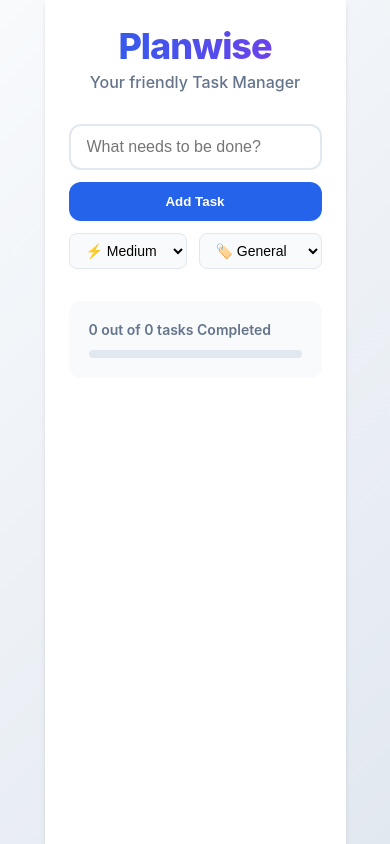
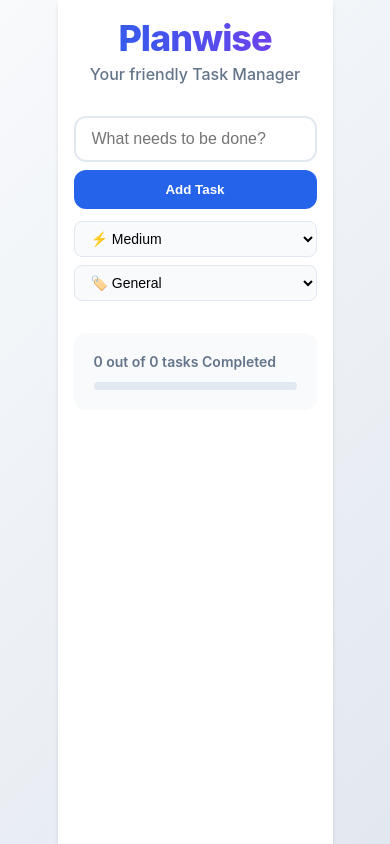
Before and after one commit to lijoraj-p-r/Planwise, a React (Vite) app: page / in a window 390 px wide. Built offline with nearby package versions, Linux system fonts and the light colour scheme.

Commit message:
fix: task text overflow and improve mobile responsiveness

```diff
--- a/src/App.css
+++ b/src/App.css
@@ -178,6 +178,8 @@ header {
   display: block;
   font-weight: 600;
   font-size: 16px;
+  word-break: break-word;
+  overflow-wrap: anywhere;
 }
 
 .task-list li small {
@@ -185,6 +187,7 @@ header {
   font-size: 12px;
   text-transform: uppercase;
   letter-spacing: 0.5px;
+  word-break: break-all;
 }
 
 .task-list button {
@@ -194,6 +197,7 @@ header {
   font-weight: 600;
   cursor: pointer;
   border-radius: 8px;
+  white-space: nowrap;
 }
 
 .task-list button:first-of-type {
@@ -259,16 +263,35 @@ header {
 @media (max-width: 480px) {
   .App {
     margin: 0;
-    padding: 24px;
+    padding: 16px;
     border-radius: 0;
     min-height: 100vh;
   }
 
   #inp {
     flex-direction: column;
+    gap: 8px;
   }
 
   #inp button {
     padding: 12px;
   }
+
+  #btns {
+    flex-direction: column;
+    gap: 8px;
+  }
+
+  .task-list li {
+    flex-direction: column;
+    align-items: flex-start;
+    gap: 12px;
+  }
+
+  .task-actions {
+    width: 100%;
+    justify-content: flex-end;
+    border-top: 1px solid var(--border);
+    padding-top: 8px;
+  }
 }
```
